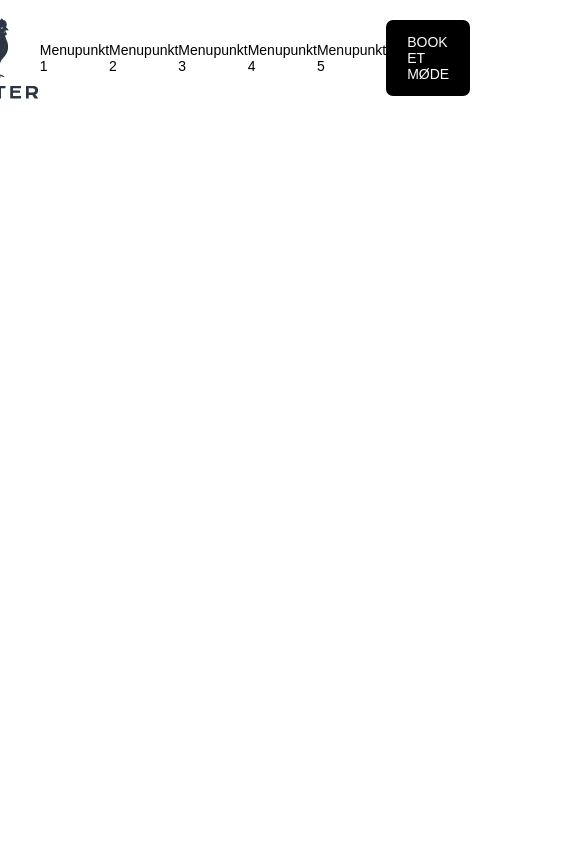
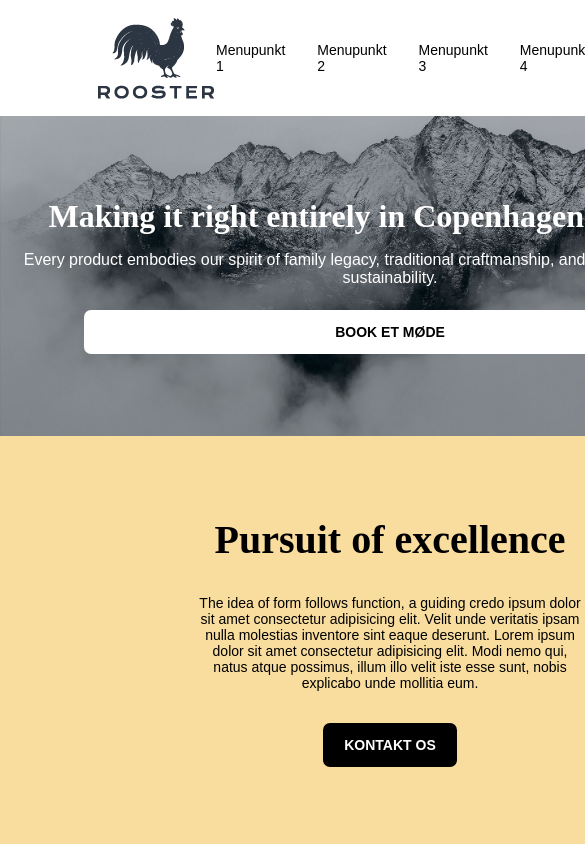
Before and after one commit to TinaWulff/kontorassistancen, a React (Vite) app: page / in a window 390 px wide. Shown: the top 844 px of the page, 585 px wide, since content can reach past the window. Built offline with nearby package versions, Linux system fonts and the light colour scheme.

Commit message:
more sections added

```diff
--- a/src/App.jsx
+++ b/src/App.jsx
@@ -1,7 +1,13 @@
-import './Style.scss'
+import './Style.scss';
 
-import './App.css'
 import Header from './components/header'
+import Hero from './components/hero'
+import TextSection from './components/TextSection'
+import ImageSection from './components/ImageSection';
+
+//Images:
+import SeaImage from './assets/splitsektion-1.jpg';
+import BirdImage from './assets//splitsektion-2.jpg';
 
 
 
@@ -12,8 +18,24 @@ function App() {
     <>
       <header>
         <Header></Header>
+      </header>
 
-      </header>
+      <main>
+        <Hero></Hero>
+
+        <section className="section__color">
+        <TextSection
+        className='Txt__centered'
+        h2="Pursuit of excellence"
+        text="The idea of form follows function, a guiding credo ipsum dolor sit amet consectetur adipisicing elit. Velit unde veritatis ipsam nulla molestias inventore sint eaque deserunt. Lorem ipsum dolor sit amet consectetur adipisicing elit. Modi nemo qui, natus atque possimus, illum illo velit iste esse sunt, nobis explicabo unde mollitia eum.
+        "></TextSection>
+        </section>
+
+        <ImageSection image={SeaImage}
+        >
+        </ImageSection>
+
+      </main>
     </>
   )
 }
--- a/src/Style.scss
+++ b/src/Style.scss
@@ -15,8 +15,16 @@ ul {
     list-style: none;
 }
 
+main {
+    display: grid;
+}
 
+.section__color {
 
+    background: #f8dd9f;
+    display: grid;
+    justify-items: center;
+}
 
 
 
--- /dev/null
+++ b/src/components/Hero.jsx
@@ -0,0 +1,26 @@
+
+import HeroImg from '../assets/topbillede.jpg';
+import LinkButton from './LinkButton';
+
+import './Hero.scss';
+
+export default function Hero() {
+
+
+    return (
+        <section className='hero'>
+        <img src={HeroImg} alt="Hero image" />
+
+       <div className='hero__text'>
+        <h1>Making it right entirely in Copenhagen since 1997</h1>
+        <p>Every product embodies our spirit of family legacy, traditional craftmanship,
+            and genuine commitment to sustainability.</p>
+
+        <LinkButton className="btn__light btn__hero">
+        Book et møde
+        </LinkButton>
+        </div>
+
+        </section>
+    )
+}
--- /dev/null
+++ b/src/components/Hero.scss
@@ -0,0 +1,91 @@
+.hero {
+    width: 100%;
+    max-width: 100%;
+
+    display: grid;
+    grid-template-columns: 1fr 1fr;
+
+    img {
+        grid-area: 1/1/2/-1;
+        width: 100%;
+        max-width: 100%;
+    }
+
+    .hero__text {
+        margin-left: 15%;
+
+        grid-area: 1/1/2/2;
+        order: 1;
+
+        display: flex;
+        flex-direction: column;
+        justify-content: center;
+        gap: 1em;
+
+        color: #ffffff;
+
+        @media (max-width:1100px) {
+            grid-area: 1/1/2/-1;
+            width: 70%;
+        }
+
+        @media (max-width:600px) {
+            width: 90%;
+            margin: 0 3em;
+        }
+
+
+        h1 {
+            font-size: 48px;
+            max-width: 100%;
+
+            @media (max-width:800px) {
+                font-size: 32px;
+            }
+
+            @media (max-width: 370px) {
+                font-size: 28px;
+            }
+        }
+
+        p {
+            max-width: 100%;
+            font-size: 18px;
+            font-family: "Poppins", sans-serif;
+            font-weight: 300;
+
+            @media (max-width:800px) {
+                font-size: 16px;
+            }
+        }
+
+    }
+
+
+}
+
+
+@media screen and (max-width: 500px) {
+
+    .hero {
+
+        .hero__text {
+            margin-left: unset;
+            margin: unset;
+            padding: 0 0.5em;
+            align-self: center;
+            width: 100%;
+            max-width: 100%;
+            align-content: space-around;
+            text-align: center;
+        }
+
+
+        img {
+            height: 320px;
+            object-fit: cover;
+        }
+
+
+    }
+}
--- /dev/null
+++ b/src/components/ImageSection.jsx
@@ -0,0 +1,22 @@
+import LinkButton from "./LinkButton";
+import TextSection from "./TextSection";
+
+//Class-names: image__left, image__right
+
+export default function ImageSection({ className = "", image }) {
+
+
+    return (
+
+        <section className={`${className}`}>
+            <img src={image} alt="illustrative image" />
+            <TextSection
+                h2="Modern Refinement"
+                text="Lorem ipsum dolor sit amet, consectetur adipisicing elit. Vel maxime eos nobis nulla odit sint minus, placeat rerum. Enim, tempora laudantium! Voluptatem cum vero, perspiciatis praesentium ullam consectetur necessitatibus quis.
+                Dolore nihil consectetur voluptas rerum perferendis? Pobcaec quisquam, asperiores dolores, libero quis deserunt suscipit eaque sapiente rerum sequi harum!
+                Inventore rem quisquam pariatur eos nemo fugit quas impedit dolores et soluta ab, quos voluptatum veritatis? Nobis ipsa aut a, cumque exercitationem, mollitia itaque nostrum esse dicta iusto, nam corrupti."
+            >
+            </TextSection>
+        </section>
+    )
+}
--- a/src/components/LinkButton.scss
+++ b/src/components/LinkButton.scss
@@ -3,11 +3,32 @@
   width: fit-content;
   border-radius: 7px;
   border: none;
-  color: #ffffff;
-  background: #000000;
+
   padding: 1em 1.5em;
 
   font-size: 14px;
   font-family: "Poppins", sans-serif;
   text-transform: uppercase;
+  font-weight: 600;
 }
+  .btn__light {
+    color: #000;
+    background-color: #fff;
+  }
+
+  .btn__dark {
+    color: #ffffff;
+    background-color: #000000;
+  }
+
+
+  @media screen and (max-width: 500px) {
+
+
+    .btn__hero{
+      margin-top: 0.5em;
+      width: 80%;
+      align-self: center;
+  }
+
+  }
--- /dev/null
+++ b/src/components/TextSection.jsx
@@ -0,0 +1,17 @@
+import LinkButton from "./LinkButton";
+import './TextSection.scss';
+
+//Class-names: Txt__centered, Txt__start, section__text
+
+export default function TextSection( { h2, text, className = "" }) {
+
+
+    return (
+            <div className={`section__text ${className}`}>
+            <h2>{h2}</h2>
+            <p>{text}</p>
+
+            <LinkButton className="btn__dark">Kontakt os</LinkButton>
+            </div>
+    )
+}
--- /dev/null
+++ b/src/components/TextSection.scss
@@ -0,0 +1,27 @@
+
+
+.section__text {
+    display: flex;
+    flex-direction: column;
+    gap: 2em;
+
+
+
+    h2 {
+        font-size: 40px;
+        font-family: "DM Serif Display", serif;
+    }
+
+    p {
+        font-size: 14px;
+        font-family: "Poppins", sans-serif
+    }
+}
+
+.Txt__centered {
+    align-items: center;
+    padding: 5em 0;
+    width: 50%;
+    text-align: center;
+
+}
--- a/src/components/header.jsx
+++ b/src/components/header.jsx
@@ -20,7 +20,7 @@ export default function Header() {
             </ul>
         </nav>
 
-        <LinkButton className="button__dark">
+        <LinkButton className="btn__dark">
         Book et møde
         </LinkButton>
         </>
--- a/src/components/header.scss
+++ b/src/components/header.scss
@@ -1,17 +1,15 @@
 
 header {
-    margin: 1em 4em;
-
-    display: grid;
-    grid-template-columns: auto 5fr auto;
-    justify-content: center;
+    margin: 1em 6em;
+    display: flex;
+    justify-content: space-around;
     align-items: center;
-
 
 nav ul{
     display: flex;
     justify-content: space-around;
     font-family: "poppins", sans-serif;
+    gap: 2em;
 
     margin: 0;
 
--- a/src/main.jsx
+++ b/src/main.jsx
@@ -1,5 +1,6 @@
 import { StrictMode } from 'react'
 import { createRoot } from 'react-dom/client'
+import './Style.scss';
 
 import App from './App.jsx'
 
```
Also changed, not shown: src/App.css (deleted).
